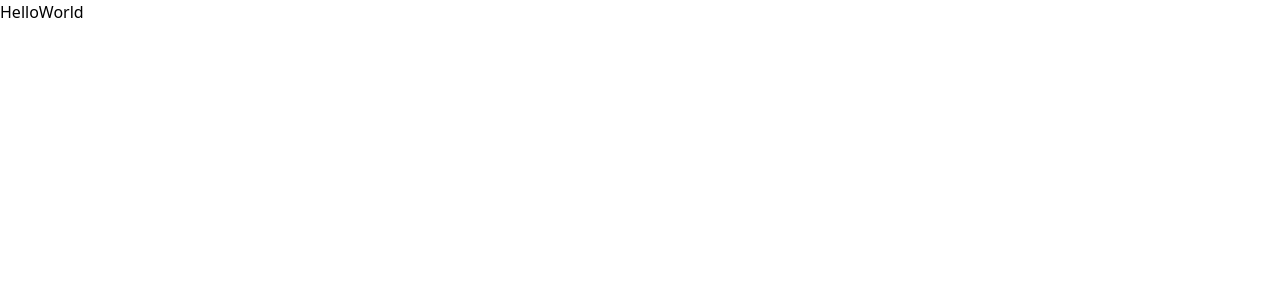
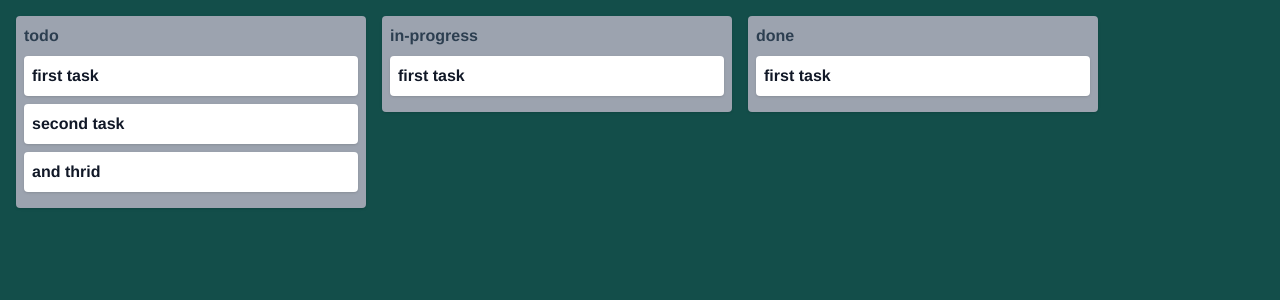
Before and after one commit to sezardino/vue-trello-clone, a Vue app: page / in a window 1280 px wide. Shown: the top 300 px of the page. Built offline with nearby package versions, Linux system fonts and the light colour scheme.

Commit message:
add base components

```diff
--- a/src/App.vue
+++ b/src/App.vue
@@ -5,3 +5,23 @@
 <script lang="ts" setup>
 import { RouterView } from 'vue-router';
 </script>
+
+<style>
+body,
+html {
+  height: 100%;
+}
+
+#app {
+  font-family: 'Avenir', Helvetica, Arial, sans-serif;
+  -webkit-font-smoothing: antialiased;
+  -moz-osx-font-smoothing: grayscale;
+  text-align: center;
+  color: #2c3e50;
+  height: 100%;
+}
+
+.container {
+  @apply mx-auto;
+}
+</style>
--- /dev/null
+++ b/src/components/BaseButton.vue
@@ -0,0 +1,27 @@
+<template>
+  <button
+    type="button"
+    class="button"
+    :class="type === 'danger' ? 'bg-read' : 'bg-teal'"
+  >
+    <slot />
+  </button>
+</template>
+
+<script lang="ts" setup>
+import { withDefaults } from 'vue';
+
+export interface Props {
+  type: 'default' | 'danger';
+}
+
+withDefaults(defineProps<Props>(), {
+  type: 'default',
+});
+</script>
+
+<style lang="css" scoped>
+.button {
+  @apply inline-flex px-4 py-2 text-white font-bold rounded items-center;
+}
+</style>
--- /dev/null
+++ b/src/components/ColumnItem.vue
@@ -0,0 +1,34 @@
+<template>
+  <div class="column">
+    <div class="column-name">
+      {{ column.name }}
+    </div>
+    <ul>
+      <li v-for="task of column.tasks" :key="task.id">
+        <TaskItem :task="task" />
+      </li>
+    </ul>
+  </div>
+</template>
+
+<script lang="ts" setup>
+import TaskItem from './TaskItem.vue';
+import type { Column } from '@/types';
+
+export interface Props {
+  column: Column;
+}
+
+defineProps<Props>();
+</script>
+
+<style scoped>
+.column {
+  @apply bg-gray-400 p-2 mr-4 text-left shadow rounded;
+  min-width: 350px;
+}
+
+.column-name {
+  @apply flex items-center mb-2 font-bold;
+}
+</style>
--- /dev/null
+++ b/src/components/TaskItem.vue
@@ -0,0 +1,30 @@
+<template>
+  <div class="task">
+    <p class="task-field">
+      {{ task.name }}
+    </p>
+    <small class="task-field">
+      {{ task.description }}
+    </small>
+  </div>
+</template>
+
+<script lang="ts" setup>
+import type { Task } from '@/types';
+
+export interface Props {
+  task: Task;
+}
+
+defineProps<Props>();
+</script>
+
+<style scoped>
+.task {
+  @apply flex items-center flex-wrap shadow mb-2 py-2 px-2 rounded bg-white text-gray-900 no-underline;
+}
+
+.task-field {
+  @apply w-full font-bold;
+}
+</style>
--- a/src/router/index.ts
+++ b/src/router/index.ts
@@ -1,5 +1,5 @@
 import { createRouter, createWebHistory } from 'vue-router';
-import HomeView from '../views/HomeView.vue';
+import BoardView from '../views/BoardView.vue';
 
 const router = createRouter({
   history: createWebHistory(import.meta.env.BASE_URL),
@@ -7,7 +7,7 @@ const router = createRouter({
     {
       path: '/',
       name: 'home',
-      component: HomeView,
+      component: BoardView,
     },
   ],
 });
--- /dev/null
+++ b/src/views/BoardView.vue
@@ -0,0 +1,29 @@
+<template>
+  <div class="board">
+    <div class="board-list">
+      <ColumnItem
+        v-for="column of board.columns"
+        :key="column.id"
+        :column="column"
+      />
+    </div>
+  </div>
+</template>
+
+<script lang="ts" setup>
+import { useBoard } from '@/stores';
+
+import ColumnItem from '@/components/ColumnItem.vue';
+
+const board = useBoard();
+</script>
+
+<style lang="css">
+.board {
+  @apply p-4 bg-teal-900 h-full overflow-auto;
+}
+
+.board-list {
+  @apply flex flex-row items-start;
+}
+</style>
--- a/src/views/HomeView.vue
+++ /dev/null
@@ -1,5 +0,0 @@
-<template>
-  <main>
-    <h1>HelloWorld</h1>
-  </main>
-</template>
```
